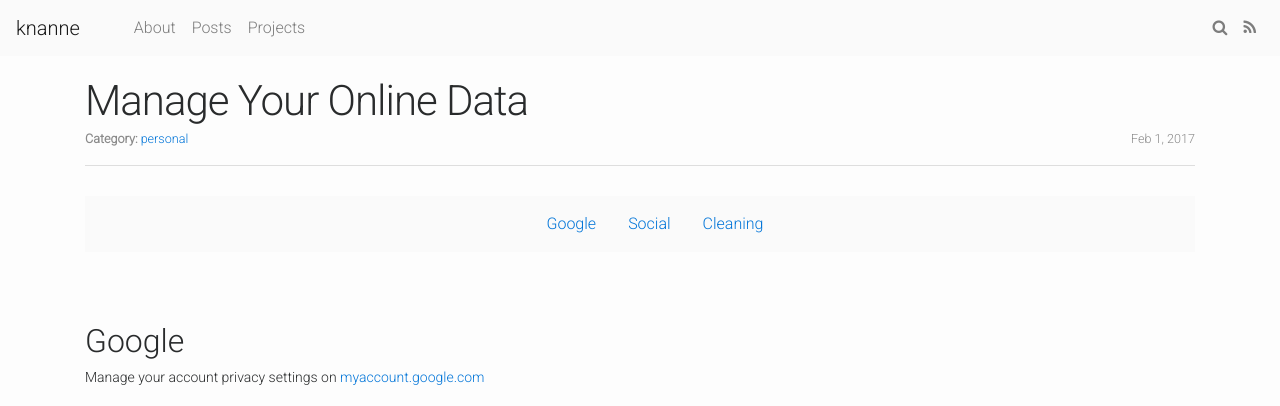
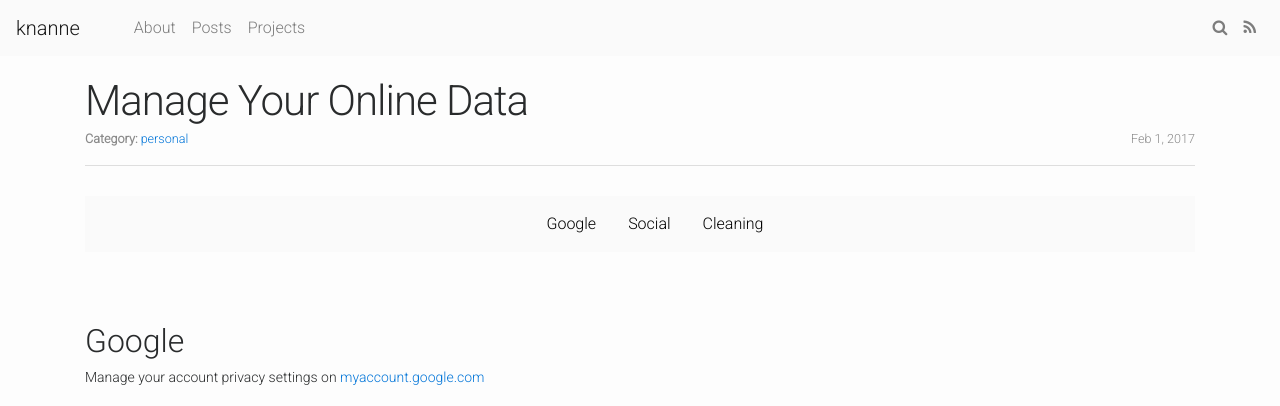
Before and after one commit to knanne/knanne.github.io, a Jekyll site: the page built from _posts/2017-02-01-Manage your online data.md, in a window 1280 px wide. Shown: the top 406 px of the page. Built offline with Jekyll 4.4.1, drawn with Linux system fonts in a browser that asks for light colours; comment, search, counter and statistics services are not loaded.

Commit message:
post nav links to text color

```diff
--- a/assets/main.scss
+++ b/assets/main.scss
@@ -115,6 +115,9 @@ footer {
   width: 100%;
   z-index: 10;
 }
+.post-nav a {
+  color: $text-color;
+}
 .post-content {
   padding-top: 2%;
   width: 100%;
```
